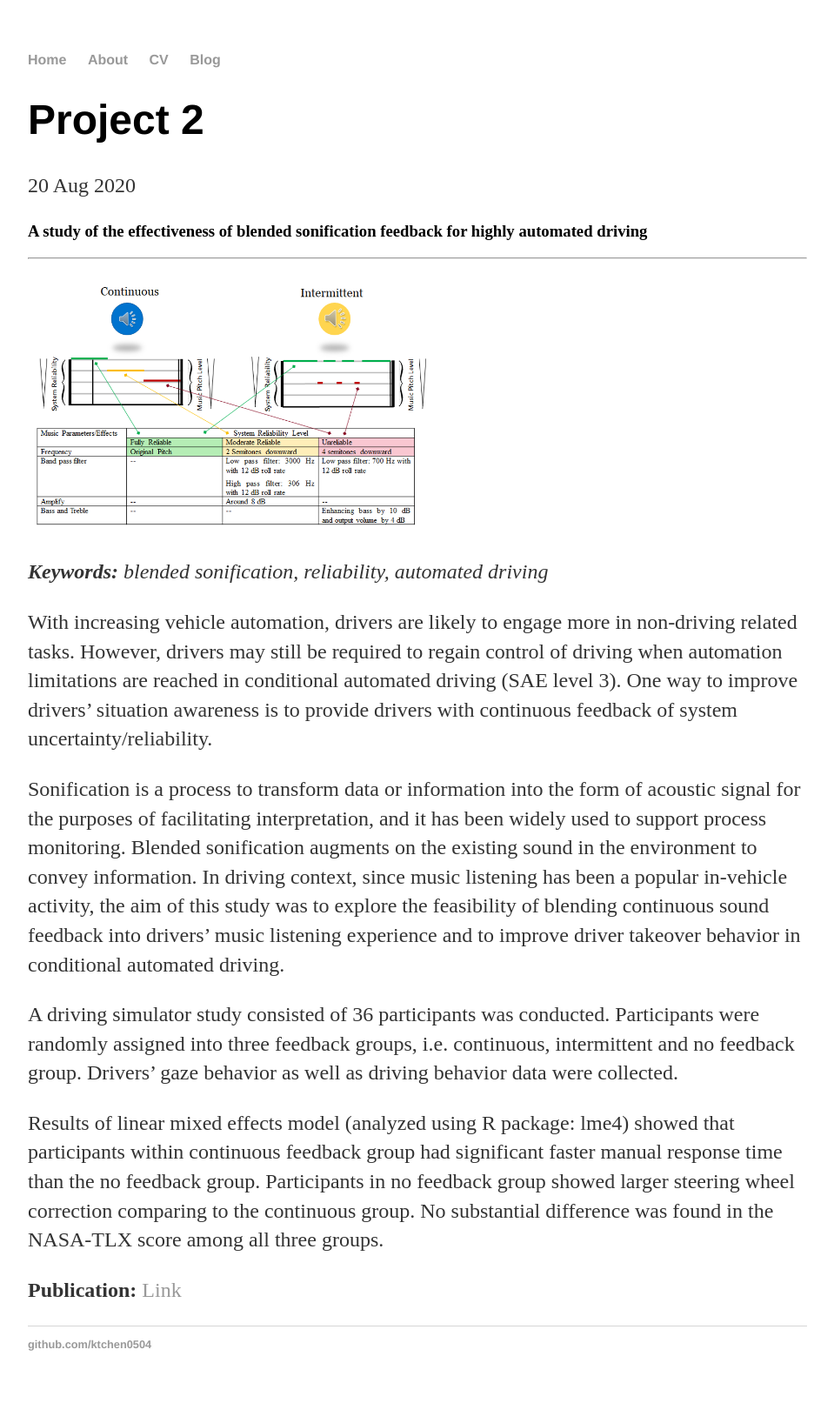
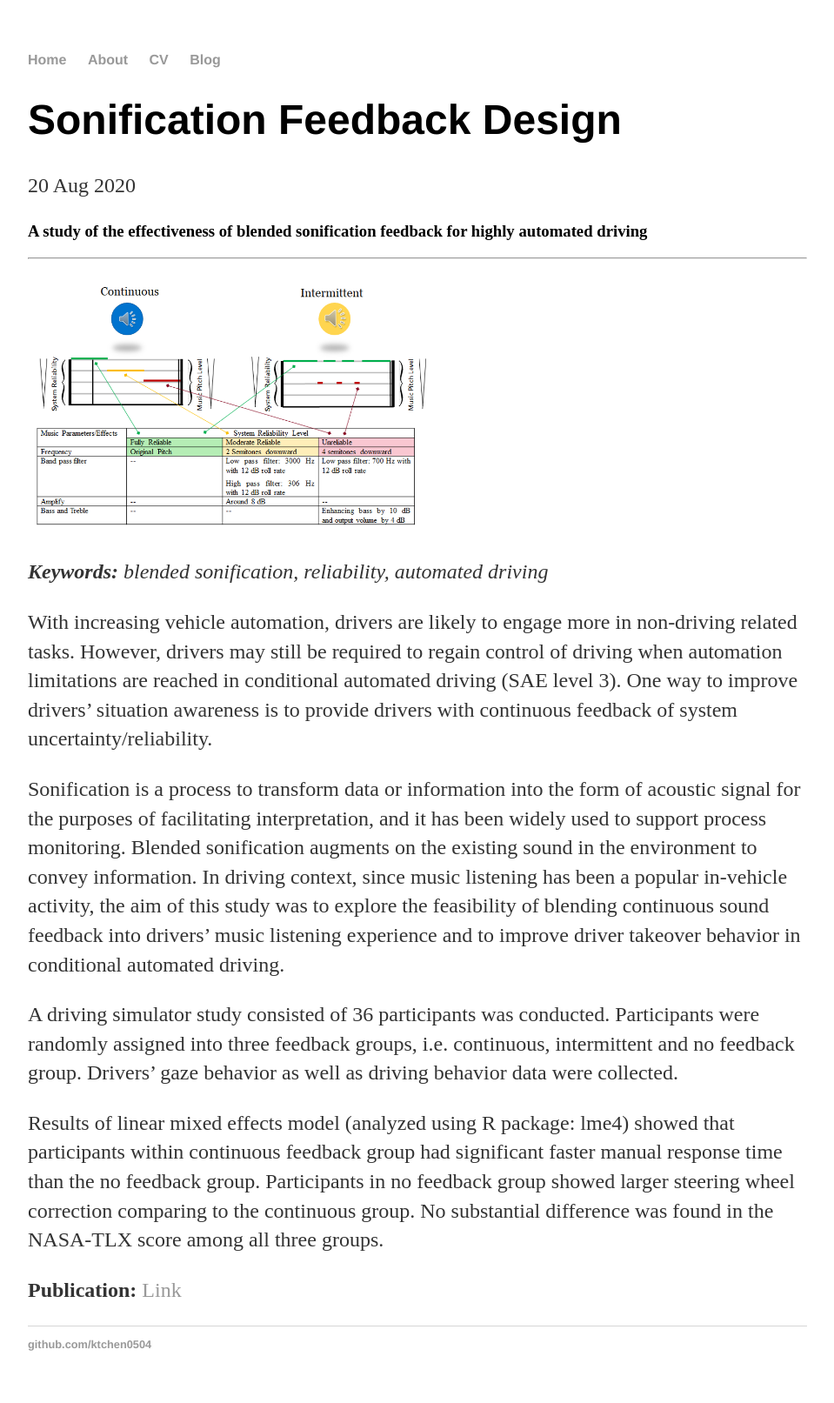
Before and after one commit to ktchen0504/ktchen0504.github.io, a Jekyll site: the page built from _posts/2020-08-20-Sonification-feedback.md, in a window 1280 px wide. Shown: the whole page at 87% size, without its empty margins (160-1119 px from the left). Built offline with Jekyll 4.4.1, drawn with Linux system fonts in a browser that asks for light colours.

Commit message:
Update post title

```diff
--- a/_posts/2020-08-20-Sonification-feedback.md
+++ b/_posts/2020-08-20-Sonification-feedback.md
@@ -1,6 +1,6 @@
 ---
 layout: post
-title: "Project 2"
+title: "Sonification Feedback Design"
 date: 2020-08-20
 ---
 
```
